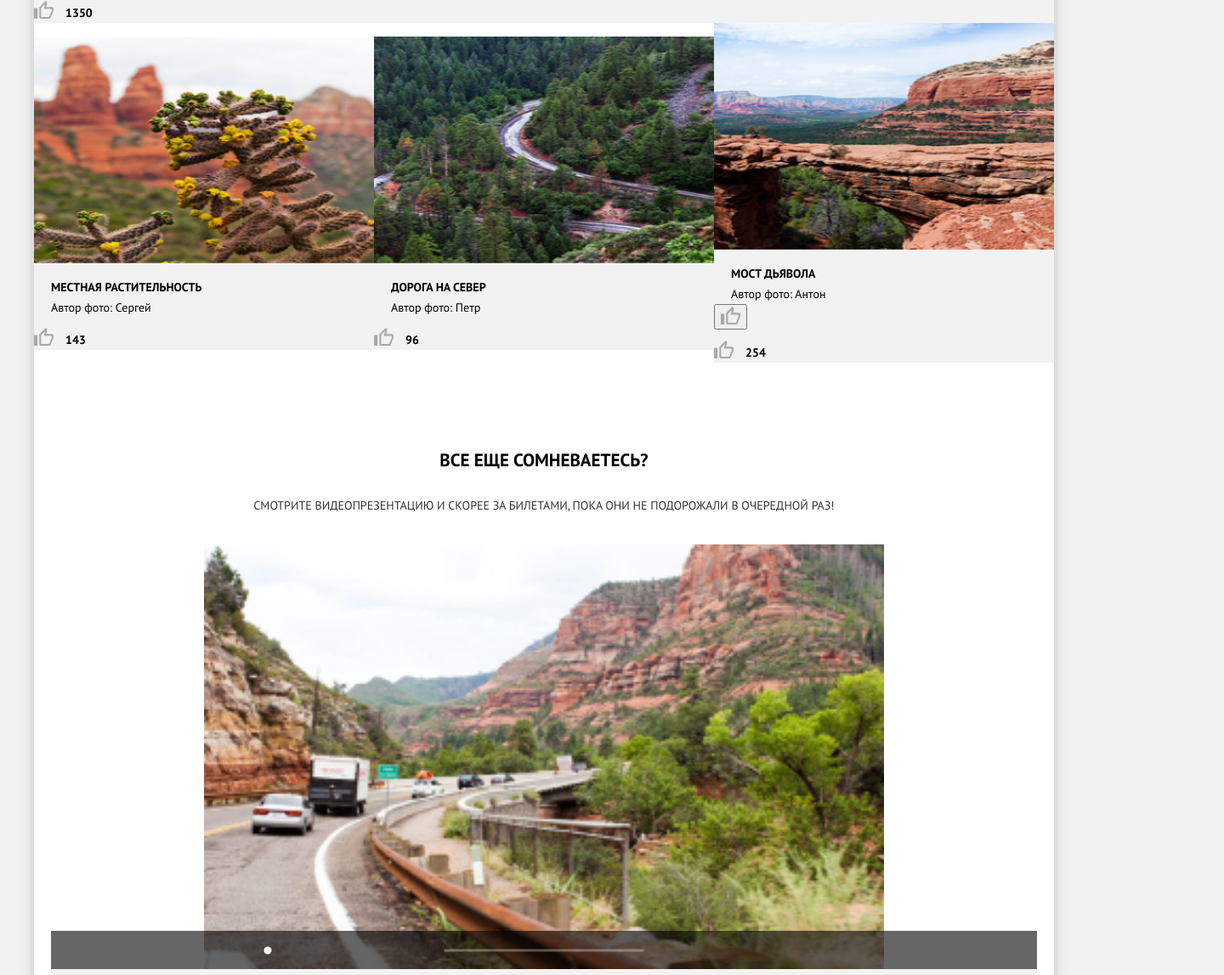
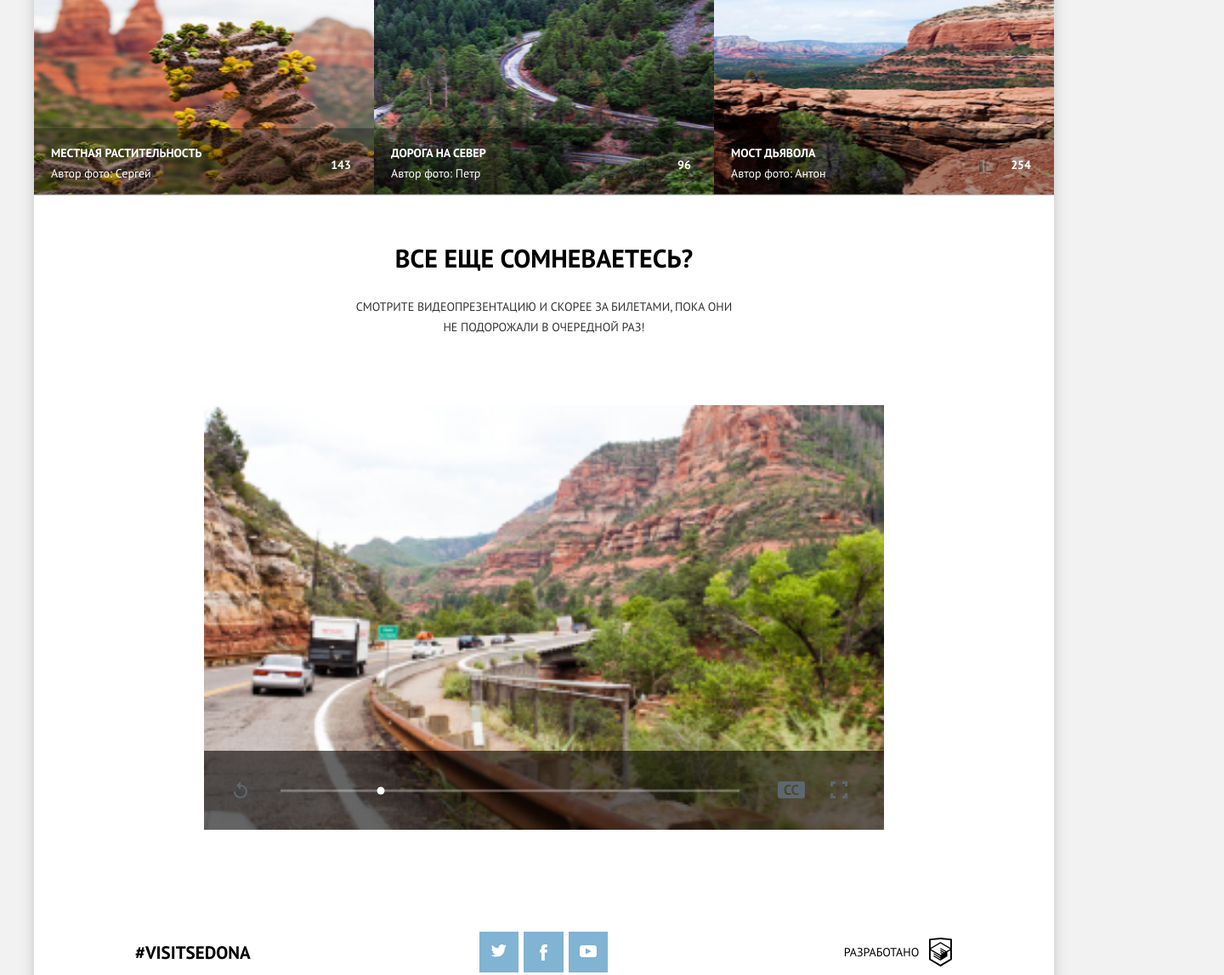
Before and after one commit to sergdeveloper/645527-sedona-22, a website: page source/catalog.html in a window 1280 px wide. Shown: the part 1081-2229 px from the top of the page at 85% size, 1440 px wide, since content can reach past the window. Drawn offline with nearby package versions, Linux system fonts and the light colour scheme; files that its build step writes are made by us from their sources.

Commit message:
Весь каталог, кроме перекраски свг, перекрашу уже когда сделаю спрайты

```diff
--- a/source/catalog.html
+++ b/source/catalog.html
@@ -68,51 +68,83 @@
             <li class="photos__item">
               <img src="img/photo-1.jpg" alt="Фото отзыва">
               <div class="photos__content">
+                <div class="photos__info">
                   <span class="photos__title">Неродные просторы</span>
                   <span class="photos__author">Автор фото: Борис</span>
+                </div>
+                <div class="photos__wrapper-like">
+                  <button class="photos__like">
+                    <svg width="23" height="21" viewBox="0 0 23 21" fill="none" xmlns="http://www.w3.org/2000/svg">
+                      <path opacity="0.3" d="M12.9636 3.78L12.3364 6.825L11.7091 9.45H14.3227H20.8045V11.55C20.8045 11.55 20.8045 11.55 20.8045 11.655L17.7727 18.9H8.36364V8.4L12.9636 3.78ZM2.09091 10.5V18.9V10.5ZM13.8 0L6.9 6.93C6.48182 7.245 6.27273 7.77 6.27273 8.4V18.9C6.27273 20.055 7.21364 21 8.36364 21H17.7727C18.6091 21 19.3409 20.475 19.6545 19.74L22.7909 12.285C22.8955 12.075 22.8955 11.76 22.8955 11.55V9.45H23C23 8.295 22.0591 7.35 20.9091 7.35H14.3227L15.3682 2.52V2.205C15.3682 1.785   15.1591 1.365 14.95 1.05L13.8 0ZM4.18182 8.4H0V21H4.18182V8.4Z" fill="black"/>
+                      </svg>
+                  </button>
                   <span class="photos__counter">1350</span>
+                </div>
               </div>
             </li>
             <li class="photos__item">
               <img src="img/photo-2.jpg" alt="Фото отзыва">
               <div class="photos__content">
+                <div class="photos__info">
                   <span class="photos__title">Местная растительность</span>
                   <span class="photos__author">Автор фото: Сергей</span>
+                </div>
+                <div class="photos__wrapper-like">
+                  <button class="photos__like">
+                    <svg width="23" height="21" viewBox="0 0 23 21" fill="none" xmlns="http://www.w3.org/2000/svg">
+                      <path opacity="0.3" d="M12.9636 3.78L12.3364 6.825L11.7091 9.45H14.3227H20.8045V11.55C20.8045 11.55 20.8045 11.55 20.8045 11.655L17.7727 18.9H8.36364V8.4L12.9636 3.78ZM2.09091 10.5V18.9V10.5ZM13.8 0L6.9 6.93C6.48182 7.245 6.27273 7.77 6.27273 8.4V18.9C6.27273 20.055 7.21364 21 8.36364 21H17.7727C18.6091 21 19.3409 20.475 19.6545 19.74L22.7909 12.285C22.8955 12.075 22.8955 11.76 22.8955 11.55V9.45H23C23 8.295 22.0591 7.35 20.9091 7.35H14.3227L15.3682 2.52V2.205C15.3682 1.785   15.1591 1.365 14.95 1.05L13.8 0ZM4.18182 8.4H0V21H4.18182V8.4Z" fill="black"/>
+                      </svg>
+                  </button>
                   <span class="photos__counter">143</span>
+                </div>
               </div>
             </li>
             <li class="photos__item">
               <img src="img/photo-3.jpg" alt="Фото отзыва">
-              <div class="photos__content">
+              <div class="photos__content photos__content--unique">
+                <div class="photos__info">
                   <span class="photos__title">Дорога на север</span>
                   <span class="photos__author">Автор фото: Петр</span>
+                </div>
+                <div class="photos__wrapper-like">
+                  <button class="photos__like">
+                    <svg width="23" height="21" viewBox="0 0 23 21" fill="none" xmlns="http://www.w3.org/2000/svg">
+                      <path opacity="0.3" d="M12.9636 3.78L12.3364 6.825L11.7091 9.45H14.3227H20.8045V11.55C20.8045 11.55 20.8045 11.55 20.8045 11.655L17.7727 18.9H8.36364V8.4L12.9636 3.78ZM2.09091 10.5V18.9V10.5ZM13.8 0L6.9 6.93C6.48182 7.245 6.27273 7.77 6.27273 8.4V18.9C6.27273 20.055 7.21364 21 8.36364 21H17.7727C18.6091 21 19.3409 20.475 19.6545 19.74L22.7909 12.285C22.8955 12.075 22.8955 11.76 22.8955 11.55V9.45H23C23 8.295 22.0591 7.35 20.9091 7.35H14.3227L15.3682 2.52V2.205C15.3682 1.785   15.1591 1.365 14.95 1.05L13.8 0ZM4.18182 8.4H0V21H4.18182V8.4Z" fill="black"/>
+                      </svg>
+                  </button>
                   <span class="photos__counter">96</span>
+                </div>
               </div>
             </li>
             <li class="photos__item">
               <img src="img/photo-4.jpg" alt="Фото отзыва">
               <div class="photos__content">
+                <div class="photos__info">
                   <span class="photos__title">Мост Дьявола</span>
                   <span class="photos__author">Автор фото: Антон</span>
+                </div>
+                <div class="photos__wrapper-like">
                   <button class="photos__like">
                     <svg width="23" height="21" viewBox="0 0 23 21" fill="none" xmlns="http://www.w3.org/2000/svg">
-                    <path opacity="0.3" d="M12.9636 3.78L12.3364 6.825L11.7091 9.45H14.3227H20.8045V11.55C20.8045 11.55 20.8045 11.55 20.8045 11.655L17.7727 18.9H8.36364V8.4L12.9636 3.78ZM2.09091 10.5V18.9V10.5ZM13.8 0L6.9 6.93C6.48182 7.245 6.27273 7.77 6.27273 8.4V18.9C6.27273 20.055 7.21364 21 8.36364 21H17.7727C18.6091 21 19.3409 20.475 19.6545 19.74L22.7909 12.285C22.8955 12.075 22.8955 11.76 22.8955 11.55V9.45H23C23 8.295 22.0591 7.35 20.9091 7.35H14.3227L15.3682 2.52V2.205C15.3682 1.785 15.1591 1.365 14.95 1.05L13.8 0ZM4.18182 8.4H0V21H4.18182V8.4Z" fill="black"/>
+                      <path opacity="0.3" d="M12.9636 3.78L12.3364 6.825L11.7091 9.45H14.3227H20.8045V11.55C20.8045 11.55 20.8045 11.55 20.8045 11.655L17.7727 18.9H8.36364V8.4L12.9636 3.78ZM2.09091 10.5V18.9V10.5ZM13.8 0L6.9 6.93C6.48182 7.245 6.27273 7.77 6.27273 8.4V18.9C6.27273 20.055 7.21364 21 8.36364 21H17.7727C18.6091 21 19.3409 20.475 19.6545 19.74L22.7909 12.285C22.8955 12.075 22.8955 11.76 22.8955 11.55V9.45H23C23 8.295 22.0591 7.35 20.9091 7.35H14.3227L15.3682 2.52V2.205C15.3682 1.785   15.1591 1.365 14.95 1.05L13.8 0ZM4.18182 8.4H0V21H4.18182V8.4Z" fill="black"/>
                       </svg>
                   </button>
                   <span class="photos__counter">254</span>
+                </div>
               </div>
             </li>
           </ul>
         </section>
         <section class="video">
           <div class="video__description description-text">
-            <p class="description-text__heading">
+            <p class="description-text__heading description-text__heading--form">
               Все еще сомневаетесь?
             </p>
             <p class="description-text__content description-text__content--form description-text__content--video">
               Смотрите видеопрезентацию и скорее за билетами, пока они не подорожали в очередной раз!
             </p>
           </div>
+          <div class="video__screen">
             <div class="video__frame">
               <img src="img/video-small.jpg" alt="Превью видео">
             </div>
@@ -138,6 +170,7 @@
                     <path d="M17 17H14V20H17H20V17V14H17V17Z" fill="#5C6870"/>
                     </svg>
                 </button>
+              </div>
             </div>
           </div>
         </section>
--- a/source/less/blocks/description-text.less
+++ b/source/less/blocks/description-text.less
@@ -95,6 +95,14 @@
 
   &--video {
     margin: 28px 23px;
+
+    @media (min-width: @tablet-width) {
+      margin: 32px 23px;
+    }
+
+    @media (min-width: @desktop-width) {
+      margin: 32px 37px;
+    }
   }
 
   &--popup {
--- a/source/less/blocks/main-screen.less
+++ b/source/less/blocks/main-screen.less
@@ -72,6 +72,10 @@
     @media (min-width: @tablet-width) {
       margin-top: 158px;
     }
+
+    @media (min-width: @desktop-width) {
+      margin-top: 195px;
+    }
   }
 }
 
--- a/source/less/blocks/photos.less
+++ b/source/less/blocks/photos.less
@@ -9,6 +9,10 @@
 
   @media (min-width: @tablet-width) {
     margin-top: 250px;
+  }
+
+  @media (min-width: @desktop-width) {
+    margin-top: 296px;
   }
 }
 
@@ -55,6 +59,10 @@
     }
   }
 
+  @media (min-width: @desktop-width) {
+    margin-top: -8px;
+  }
+
   img {
     width: 280px;
     height: 280px;
@@ -85,13 +93,35 @@
   margin-top: 3px;
 
   @media (min-width: @tablet-width) {
+    display: flex;
+    justify-content: space-between;
     background-color: @light-grey;
     margin-top: -8px;
+  }
+
+  @media (min-width: @desktop-width) {
+    position: absolute;
+    z-index: 1;
+    bottom: 6px;
+    left: 0;
+    width: 100%;
+    color: @basic-white;
+    background-color: @black-high-opacity;
+  }
+
+  &--unique {
+    @media (min-width: @tablet-width) {
+      background-color: @unique-grey;
+    }
+
+    @media (min-width: @desktop-width) {
+      background-color: @black-high-opacity;
+    }
   }
 }
 
 .photos__title {
-  @media (min-width:@tablet-width) {
+  @media (min-width: @tablet-width) {
     margin-left: 20px;
     padding-top: 17px;
   }
@@ -100,25 +130,28 @@
 .photos__author {
   font-weight: 400;
   text-transform: none;
+  margin-bottom: 14px;
 
-  @media (min-width:@tablet-width) {
+  @media (min-width: @tablet-width) {
     margin-left: 20px;
   }
 }
 
-.photos__counter {
-  position: relative;
-  margin-top: 14px;
-  margin-left: 37px;
+.photos__like {
+  padding: 0;
+  background: none;
+  border: transparent;
+  cursor: pointer;
+}
 
-    &::before {
-      position: absolute;
-      content: "";
-      background-image: url("../img/like-icon.svg");
-      background-repeat: no-repeat;
-      width: 23px;
-      height: 21px;
-      left: -37px;
-      bottom: 5px;
-    }
+.photos__wrapper-like {
+  display: flex;
+  width: 61px;
+  justify-content: space-between;
+  align-items: center;
+
+  @media (min-width: @tablet-width) {
+    margin-right: 27px;
+    margin-top: 6px;
+  }
 }
--- a/source/less/blocks/video.less
+++ b/source/less/blocks/video.less
@@ -3,7 +3,13 @@
   padding-bottom: 54px;
 
   @media (min-width: @tablet-width) {
-    margin-top: 69px;
+    margin-top: 42px;
+    padding-bottom: 58px;
+  }
+
+  @media (min-width: @desktop-width) {
+    margin-top: 22px;
+    padding-bottom: 102px;
   }
 
   img {
@@ -21,9 +27,31 @@
   }
 }
 
+.video__description {
+  @media (min-width: @tablet-width) {
+    padding: 0 132px;
+  }
+
+  @media (min-width: @desktop-width) {
+    padding: 0 332px;
+  }
+}
+
 .video__controls {
   padding: 0 20px;
   margin-top: -45px;
+
+  @media (min-width: @tablet-width) {
+    position: absolute;
+    margin: 0;
+    padding: 0 60px;
+    bottom: 0;
+    width: 100%;
+  }
+
+  @media (min-width: @desktop-width) {
+    padding: 0 200px;
+  }
 }
 
 .video__timeline {
@@ -40,6 +68,16 @@
     width: 235px;
     height: 3px;
     background-color: @white-timeline;
+
+    @media (min-width: @tablet-width) {
+      width: 390px;
+      left: 44%;
+    }
+
+    @media (min-width: @desktop-width) {
+      width: 540px;
+      left: 45%;
+    }
   }
 
   &::after {
@@ -52,6 +90,18 @@
     height: 9px;
     background-color: @basic-white;
     border-radius: 50%;
+
+    @media (min-width: @tablet-width) {
+      left: 32%;
+    }
+
+    @media (min-width: @desktop-width) {
+      left: 26%;
+    }
+  }
+
+  @media (min-width: @tablet-width) {
+    height: 93px;
   }
 }
 
@@ -60,18 +110,42 @@
   align-items: center;
   background-color: @light-grey;
   height: 70px;
+
+  @media (min-width: @tablet-width) {
+    position: absolute;
+    bottom: 0;
+    height: 92px;
+    width: 100%;
+    background-color: transparent;
+  }
 }
 
 .video__button {
   background-color: transparent;
   border: transparent;
 
+  @media (min-width: @tablet-width) {
+    fill: @basic-white;
+  }
+
   &--replay {
     margin-left: 19px;
+
+    @media (min-width: @tablet-width) {
+      margin-left: 29px;
+    }
   }
 
   &--subtitles {
     margin-left: 121px;
+
+    @media (min-width: @tablet-width) {
+      margin-left: 462px;
+    }
+
+    @media (min-width: @desktop-width) {
+      margin-left: 612px;
+    }
   }
 
   &--fullscreen {
@@ -79,6 +153,24 @@
   }
 }
 
+.video__screen {
+  position: relative;
+  width: 320px;
+  margin: 0 auto;
+
+  @media (min-width: @tablet-width) {
+    width: 768px;
+  }
+
+  @media (min-width: @desktop-width) {
+    width: 1200px;
+  }
+}
+
 .video__frame {
   margin-top: 34px;
+
+  @media (min-width: @tablet-width) {
+    margin-top: 80px;
+  }
 }
--- a/source/less/global/variables.less
+++ b/source/less/global/variables.less
@@ -19,7 +19,9 @@
 @icon-grey: #E6E6E6;
 @grey-line: #DBDBDB;
 @black-opacity: rgba(0,0,0,0.6);
+@black-high-opacity: rgba(0, 0, 0, 0.3);
 @white-timeline: rgba(255, 255, 255, 0.3);
+@unique-grey: #EAEAEA;
 
 //viewports
 
```
Lines whose indentation alone changed are shown as unchanged.
